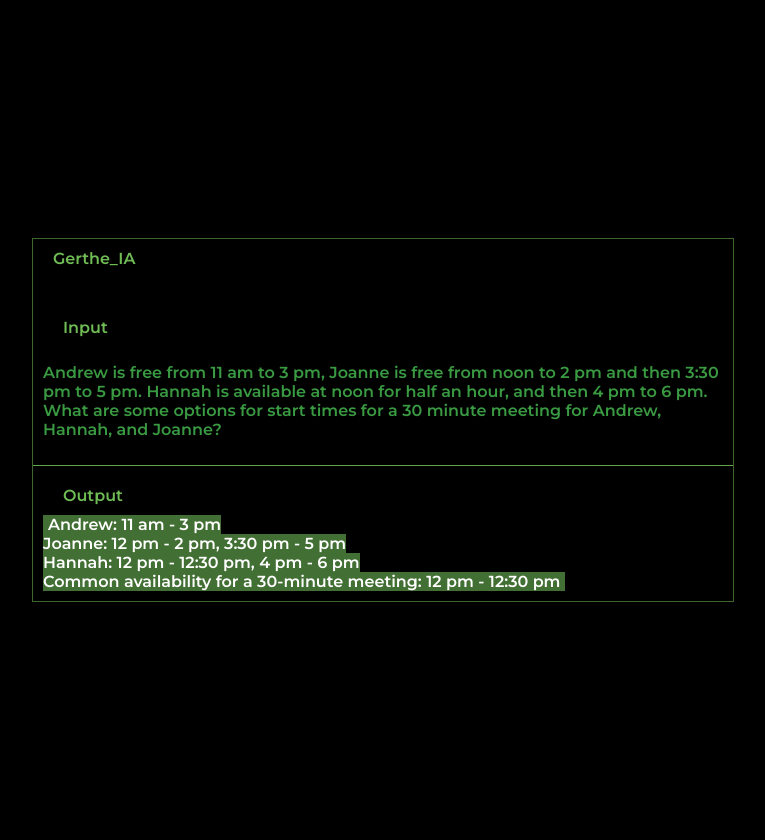
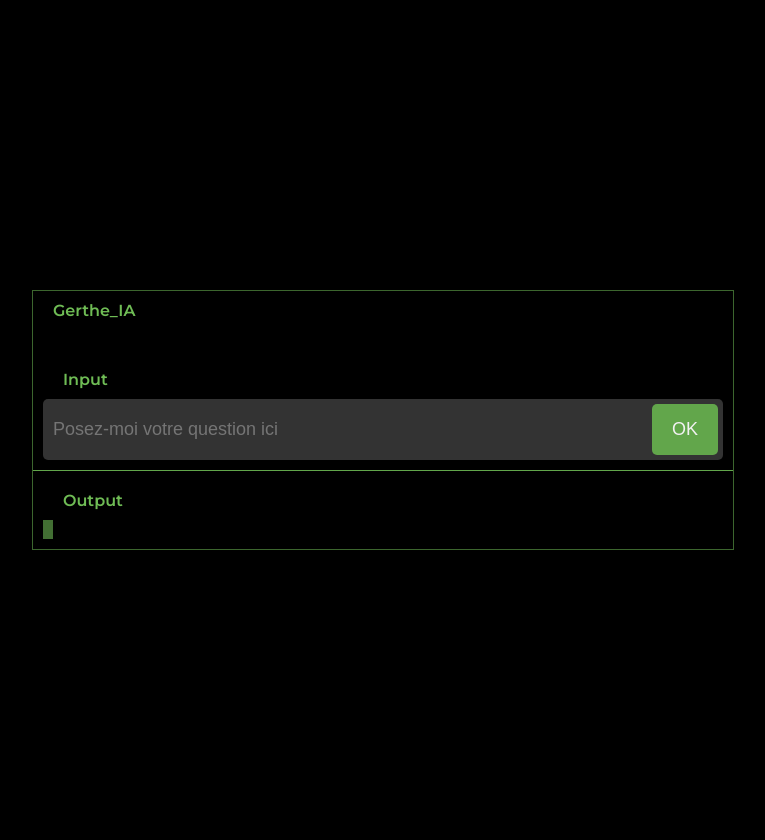
Before and after one commit to GertheDev24/Gerthe, a Flask app: page / in a window 1280 px wide. Shown: the whole page, without its empty margins (257-1022 px from the left). Run offline with Flask 3, Linux system fonts and the light colour scheme.

Commit message:
Front end modifier

```diff
--- a/app.py
+++ b/app.py
@@ -1,9 +1,18 @@
-from flask import Flask, render_template
+from flask import Flask, render_template, request
+
 
 app = Flask(__name__)
 
-@app.route('/')
+@app.route('/', methods=['POST', 'GET'])
 def chatbot():
-    return render_template('chatbot.html')
+
+    question = ''
+    if request.method == "POST":
+        question = request.form.get('data')
+        print(question)
+    return render_template('chatbot.html', reponse=question)
+
+
+
 if __name__ == '__main__':
     app.run(host='0.0.0.0', port=3000, debug=True)
--- /dev/null
+++ b/static/css/styles.css
@@ -0,0 +1,210 @@
+/* Style chatbot AI */
+
+body {
+  background-color: #000000; /* Black background */
+  font-family: 'Montserrat', sans-serif; /* Sets default font family to Montserrat */
+  margin: 0;
+  padding: 20px;
+  height: 100vh;
+  display: flex;
+  align-items: center;
+  justify-content: center;
+}
+
+.chatbot-ui {
+  border: 1px solid #3C662E; /* Dark green borders */
+  width: 90%;
+  max-width: 700px;
+}
+.chatbot-header, .chatbot-title {
+  color: #6FBC55; /* Green font for the titles */
+  padding: 10px 20px; /* Padding for the title */
+  background-color: #000000; /* Ensuring the title background is black */
+}
+
+/* Specific rules for titles */
+.chatbot-header, .chatbot-content strong {
+  color: #6FBC55; /* Specific green font color for titles */
+  font-weight: 600; /* Semi-bold font weight for titles */
+  margin-bottom: 20px;
+}
+
+/* Specific rules for the output box */
+.output-box {
+  border: 1px solid #62A64B;
+  background-color: #62A64B; /* Highlighted text output background */
+  padding: 5px;
+  color: #ffffff; /* White text for contrast */
+}
+
+/* Add a border between input and output boxes */
+.input-box, .output-box {
+  border: 1px solid #62A64B;
+  margin: 5px 0;
+  padding: 5px;
+}
+
+.chatbot-input form {
+  display: flex;
+  align-items: center;
+  justify-content: center;
+  padding: 5px 0;
+  /* border: 1px solid #62A64B; */
+  background: #333;
+  border-radius: 5px;
+}
+
+.chatbot-input form input {
+  width: 95%;
+  font-size: 18px;
+  color: #6FBC55;
+  outline: none;
+  padding: 15px 10px;
+  border: none;
+  resize: none;
+  background: #333;
+}
+
+.auto_height {
+  width: 100%;
+}
+
+
+.chatbot-input form button{
+  color: #f1f1f1;
+  padding: 15px 20px;
+  background-color: #62A64B;
+  font-size: 18px;
+  border: none;
+  margin-right: 5px;
+  border-radius: 5px;
+  cursor: pointer;
+  transition: .3s;
+}
+
+
+.chatbot-input form button:hover{
+  background-color: #6FBC55;
+}
+
+
+/* Use a pseudo-element to create a line between input and output boxes */
+.input-box + .output-box:before {
+  content: '';
+  display: block;
+  margin-top: -11px;
+  border-top: 1px solid #62A64B;
+}
+.chatbot-section {
+  border-bottom: 1px solid #62A64B; /* Border between input and output */
+  padding: 10px;
+}
+
+.chatbot-section:last-child {
+  border-bottom: none; /* No border for the last section */
+}
+
+.chatbot-title {
+  font-weight: bold; /* Bold font weight for titles */
+}
+
+.chatbot-section p {
+  color: #399a42; /* Lighter green font for section content */
+  font-weight: normal; /* Normal font weight for content */
+}
+
+.output-highlight {
+  background-color: #426F33 !important; /* Green background for highlighted text */
+  color: #ffffff !important; /* White font for the highlighted output text */
+  padding: 0px 5px; /* Add some padding around the text */
+  display: inline;
+}
+
+
+
+.chatbot-content {
+  color: #FFFFFF; /* Green font for the input text */
+  font-weight: 300; /* Light font weight for general content */
+  white-space: pre-wrap; /* Keeps spacing and line breaks */
+}
+
+
+
+
+/* * {
+    box-sizing: border-box;
+    margin: 0;
+    padding: 0;
+    font-family: Arial, sans-serif;
+  }
+
+  body, html {
+    height: 100%;
+    background-color: #121212;
+    color: white;
+  }
+
+  .chat-container {
+    display: flex;
+    flex-direction: column;
+    height: 100vh;
+  }
+
+  .chat-header {
+    display: flex;
+    justify-content: space-between;
+    align-items: center;
+    padding: 1rem;
+    background: #242424;
+  }
+
+  .toggle-buttons {
+    /* Styling for the toggle buttons */
+  /* } */
+
+  .toggle-btn {
+    background: #333;
+    color: white;
+    border: none;
+    padding: 0.5rem 1rem;
+    margin-right: 0.5rem;
+    cursor: pointer;
+  }
+
+  .toggle-btn.active {
+    background: #4e0eff;
+  }
+
+  .chat-title {
+    /* Additional styling as needed */
+  }
+
+  .chat-messages {
+    flex: 1;
+    padding: 1rem;
+    overflow-y: auto;
+  }
+
+  .chat-form {
+    display: flex;
+    padding: 1rem;
+  }
+
+  .chat-form input {
+    flex: 1;
+    padding: 0.5rem;
+    margin-right: 0.5rem;
+    border-radius: 2rem;
+    border: none;
+  }
+
+  .chat-form .send-btn {
+    background: #4e0eff;
+    color: white;
+    border: none;
+    padding: 0.5rem 1rem;
+    border-radius: 2rem;
+    cursor: pointer;
+  } */
+
+  /* Responsive adjustments and other specific styling can be added as necessary */
--- a/templates/chatbot.html
+++ b/templates/chatbot.html
@@ -5,93 +5,9 @@
 <meta name="viewport" content="width=device-width, initial-scale=1.0">
 <title>Chatbot UI</title>
 <link href="https://fonts.googleapis.com/css2?family=Montserrat:wght@600&display=swap" rel="stylesheet">
-
-<style>
-body {
-    background-color: #000000; /* Black background */
-    font-family: 'Montserrat', sans-serif; /* Sets default font family to Montserrat */
-    margin: 0;
-    padding: 20px;
-    height: 100vh;
-    display: flex;
-    align-items: center;
-    justify-content: center;
-}
-
-  .chatbot-ui {
-    border: 1px solid #3C662E; /* Dark green borders */
-    width: 90%;
-    max-width: 700px;
-  }
-  .chatbot-header, .chatbot-title {
-    color: #6FBC55; /* Green font for the titles */
-    padding: 10px 20px; /* Padding for the title */
-    background-color: #000000; /* Ensuring the title background is black */
-  }
-
-/* Specific rules for titles */
-.chatbot-header, .chatbot-content strong {
-    color: #6FBC55; /* Specific green font color for titles */
-    font-weight: 600; /* Semi-bold font weight for titles */
-    margin-bottom: 20px;
-}
-
-/* Specific rules for the output box */
-.output-box {
-    border: 1px solid #62A64B;
-    background-color: #62A64B; /* Highlighted text output background */
-    padding: 5px;
-    color: #ffffff; /* White text for contrast */
-}
-
-/* Add a border between input and output boxes */
-.input-box, .output-box {
-    border: 1px solid #62A64B;
-    margin: 5px 0;
-    padding: 5px;
-}
-
-/* Use a pseudo-element to create a line between input and output boxes */
-.input-box + .output-box:before {
-    content: '';
-    display: block;
-    margin-top: -11px;
-    border-top: 1px solid #62A64B;
-}
-  .chatbot-section {
-    border-bottom: 1px solid #62A64B; /* Border between input and output */
-    padding: 10px;
-  }
-
-  .chatbot-section:last-child {
-    border-bottom: none; /* No border for the last section */
-  }
-
-  .chatbot-title {
-    font-weight: bold; /* Bold font weight for titles */
-  }
-
-  .chatbot-section p {
-    color: #399a42; /* Lighter green font for section content */
-    font-weight: normal; /* Normal font weight for content */
-  }
-
-  .output-highlight {
-    background-color: #426F33 !important; /* Green background for highlighted text */
-    color: #ffffff !important; /* White font for the highlighted output text */
-    padding: 0px 5px; /* Add some padding around the text */
-    display: inline;
-}
-
-
-
-  .chatbot-content {
-    color: #FFFFFF; /* Green font for the input text */
-    font-weight: 300; /* Light font weight for general content */
-    white-space: pre-wrap; /* Keeps spacing and line breaks */
-}
-
-</style>
+<script src="https://ajax.googleapis.com/ajax/libs/jquery/3.5.1/jquery.min.js"></script>
+<!-- Integration du fichier style.css -->
+<link rel="stylesheet" href="{{ url_for('static', filename='css/styles.css') }}">
 </head>
 <body>
 
@@ -99,18 +15,80 @@ body {
   <div class="chatbot-header">Gerthe_IA</div>
   <div class="chatbot-section chatbot-input">
     <div class="chatbot-title">Input</div>
-    <p>Andrew is free from 11 am to 3 pm, Joanne is free from noon to 2 pm and then 3:30 pm to 5 pm. Hannah is available at noon for half an hour, and then 4 pm to 6 pm. What are some options for start times for a 30 minute meeting for Andrew, Hannah, and Joanne?</p>
+    <!-- Le formulaire pour la question de l'utilisateur -->
+    <form action="." method="post" autocomplete="off">
+      <input type="text" name="question" id="question" placeholder="Posez-moi votre question ici ">
+      <!-- <textarea rows="1" class="auto_height" name="question" placeholder="Posez-moi votre question ici" onInput="auto_height(this)"></textarea> -->
+      <button type="submit">OK</button>
+    </form>
   </div>
+
   <div class="chatbot-section chatbot-output">
     <div class="chatbot-title">Output</div>
-    <p class="output-highlight">
-      Andrew: 11 am - 3 pm<br>
-      Joanne: 12 pm - 2 pm, 3:30 pm - 5 pm<br>
-      Hannah: 12 pm - 12:30 pm, 4 pm - 6 pm<br>
-      Common availability for a 30-minute meeting: 12 pm - 12:30 pm
+    <p class="output-highlight" id="typedtext">
+      <!-- affiche la reponse de GERTHE IA -->
+      {{ reponse }}
+
     </p>
   </div>
 </div>
 
+<script>
+
+
+// function sendData(e) {
+//   var value = document.getElementById('input').value;
+//   console.log(value)
+//   $.ajax({
+//       url: '/',
+//       type: 'POST',
+//       data: { 'data': value },
+//       success: function(response) {
+//         document.getElementById('input').value = ""
+//         // typewriter();
+//         e.preventDefault()
+//       },
+//       error: function(error) {
+//           console.log(error);
+//       }
+//   });
+// }
+
+
+
+//   function typewriter(response)
+//   {
+//     var aText = new Array(
+
+//   );
+//   var iSpeed = 50; // time delay of print out
+//   var iIndex = 0; // start printing array at this posision
+//   var iArrLength = aText[0].length; // the length of the text array
+//   var iScrollAt = 20; // start scrolling up at this many lines
+
+//   var iTextPos = 0; // initialise text position
+//   var sContents = ''; // initialise contents variable
+//   var iRow; // initialise current row
+//   sContents =  ' ';
+//   iRow = Math.max(0, iIndex-iScrollAt);
+//   var destination = document.getElementById("typedtext");
+
+//   while ( iRow < iIndex ) {
+//     sContents += aText[iRow++] + '<br />';
+//   }
+//   destination.innerHTML = sContents + aText[iIndex].substring(0, iTextPos) + "_";
+//   if ( iTextPos++ == iArrLength ) {
+//     iTextPos = 0;
+//     iIndex++;
+//     if ( iIndex != aText.length ) {
+//     iArrLength = aText[iIndex].length;
+//     setTimeout("typewriter()", 500);
+//     }
+//   } else {
+//     setTimeout("typewriter()", iSpeed);
+//   }
+//   }
+
+</script>
 </body>
 </html>
```
Also changed, not shown: templates/styles.css (deleted, +0 -77 lines), 2 other files.
